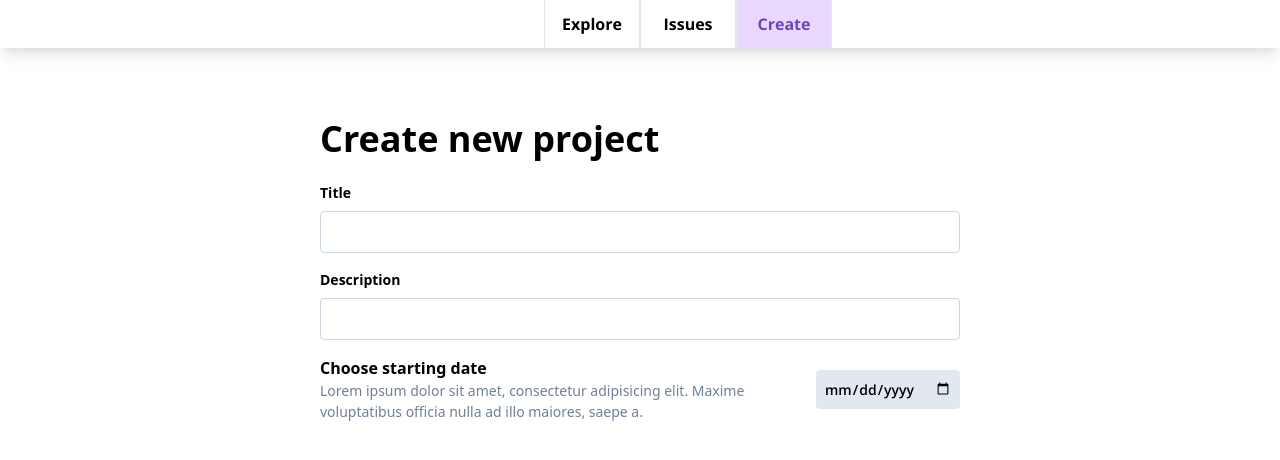
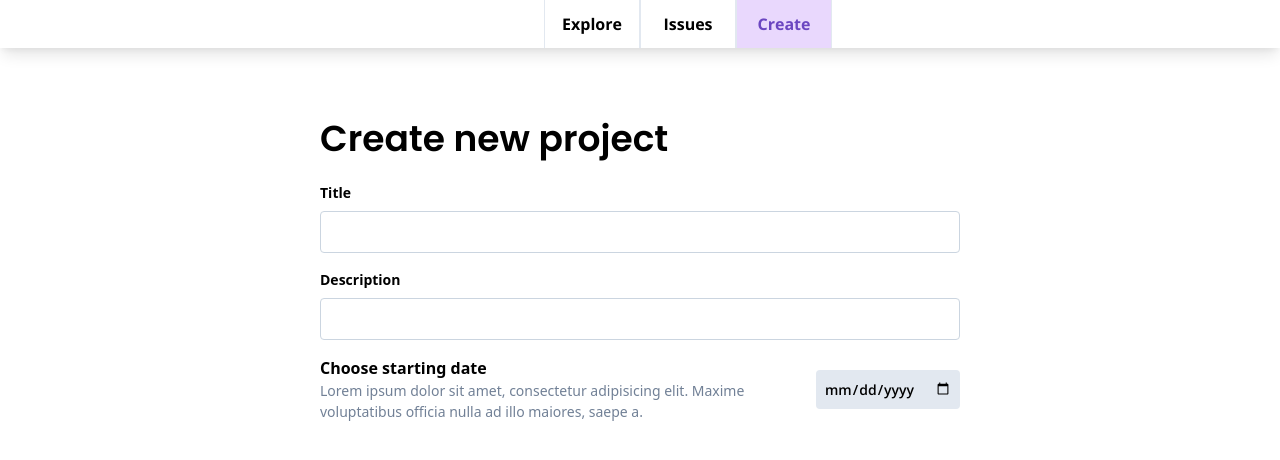
Before and after one commit to joshiprashanthd/startup, a React app in the folder root/frontend/: page /create in a window 1280 px wide. Shown: the top 460 px of the page. Built offline with nearby package versions, Linux system fonts and the light colour scheme.

Commit message:
CHORE: Add font-display class to h1 element

```diff
--- a/root/frontend/src/pages/create-page/index.tsx
+++ b/root/frontend/src/pages/create-page/index.tsx
@@ -10,7 +10,9 @@ export const CreatePage = function (props: any) {
     <div className="w-full min-h-screen">
       <Navbar selected="create" />
       <div className="w-2/4 h-screen mx-auto mt-16">
-        <h1 className="text-4xl font-semibold">Create new project</h1>
+        <h1 className="text-4xl font-semibold font-display">
+          Create new project
+        </h1>
         <InputField label="Title" onInputChange={setTitle} />
         <InputField label="Description" onInputChange={setDescription} />
         <div className="flex flex-row items-center justify-between my-4">
```
